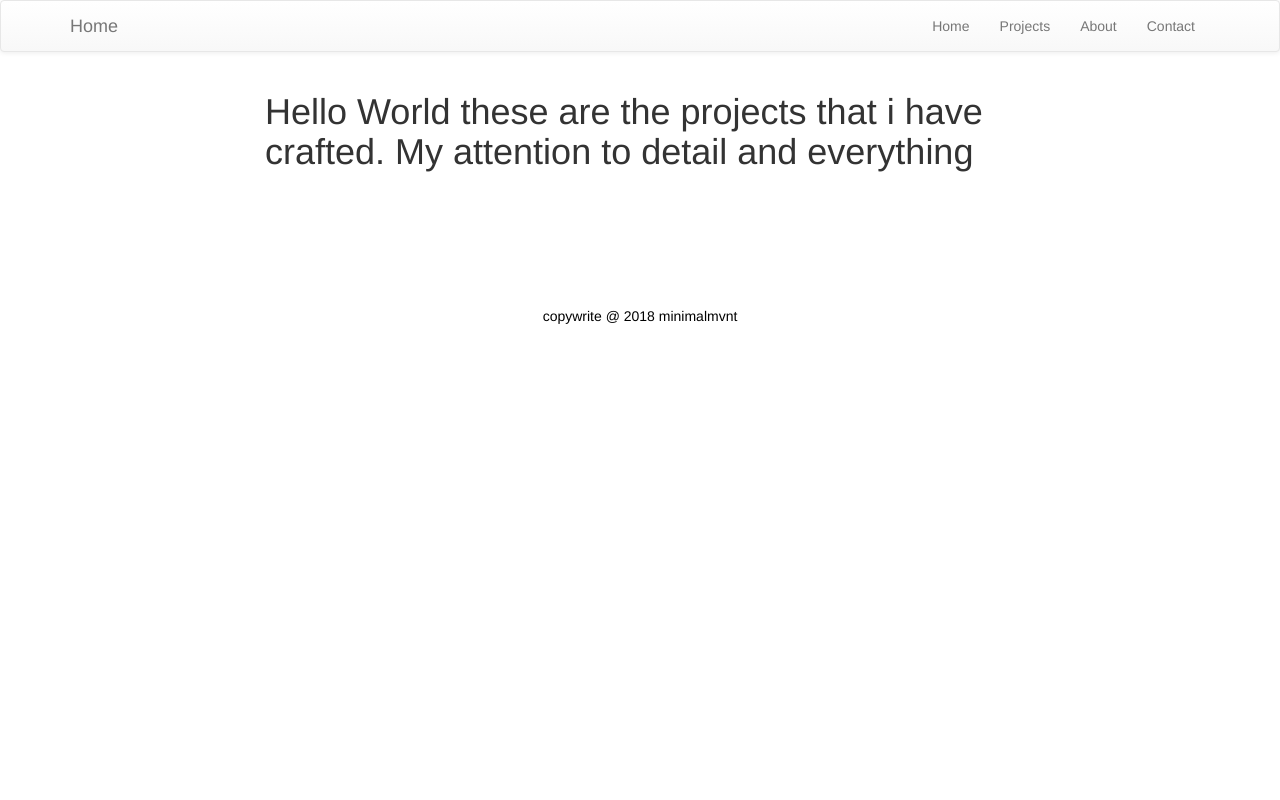
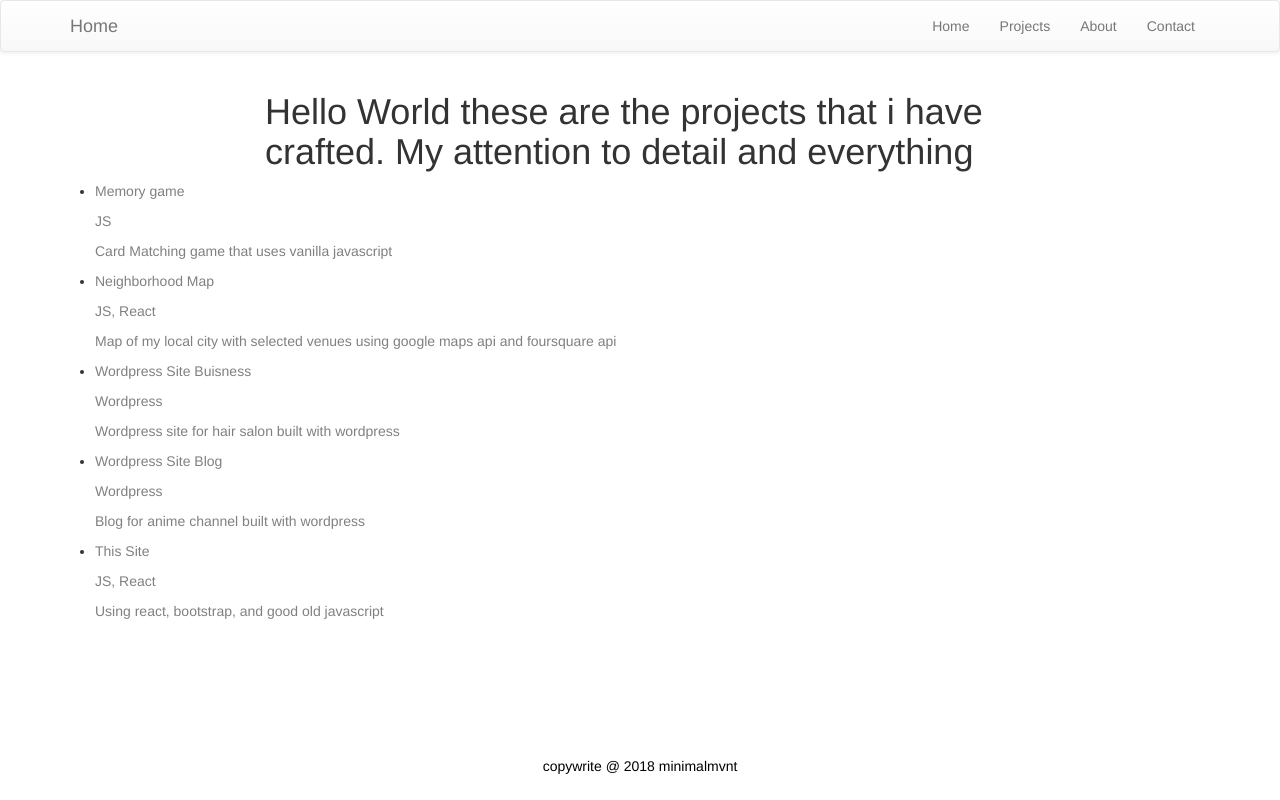
Before and after one commit to frontendops/portfolio-site, a React (Create React App) app: page /projects in a window 1280 px wide. Built offline with nearby package versions, Linux system fonts and the light colour scheme.

Commit message:
projects array & contact input fields

```diff
--- a/src/components/Contact.js
+++ b/src/components/Contact.js
@@ -3,6 +3,16 @@ import { Link } from 'react-router-dom';
 import { Jumbotron, Grid, Row, Col, Image, Button} from 'react-bootstrap';
 
 class Contact extends Component {
+    state = {
+        name: '',
+        email: '',
+        content: ''
+    }
+
+    handleChange = (e) => {
+        this.setState({ [e.target.name]: e.target.value })
+    }
+
   render() {
     return (
         <fragment>
@@ -12,6 +22,19 @@ class Contact extends Component {
                         <h3 className="contact-text">Let me know what you need</h3>
                     </Col>
                 </Row>
+                <Row>
+                    <form>
+                        <label>Name:
+                            <input type="text" name="name" value={this.state.name} onChange={this.handleChange} />
+                        </label>
+                        <label>
+                            Email: <input type="text" name="email" value={this.state.email} onChange={this.handleChange} />
+                        </label>
+                        <label>Content:
+                            <input type="text" name="content" value={this.state.content} onChange={this.handleChange} />
+                        </label>
+                    </form>
+                </Row>
             </Grid>
         </fragment>
 
--- a/src/components/Projects.js
+++ b/src/components/Projects.js
@@ -3,6 +3,36 @@ import { Link } from 'react-router-dom';
 import { Jumbotron, Grid, Row, Col, Image, Button} from 'react-bootstrap';
 
 class Projects extends Component {
+    state = {
+        projects : [
+            {"name": "Memory game",
+             "tech": "JS",
+             "description": "Card Matching game that uses vanilla javascript",
+             "img": ""
+            },
+            {"name": "Neighborhood Map",
+             "tech": "JS, React",
+             "description": "Map of my local city with selected venues using google maps api and foursquare api",
+             "img": ""
+            },
+            {"name": "Wordpress Site Buisness",
+             "tech": "Wordpress",
+             "description": "Wordpress site for hair salon built with wordpress",
+             "img": ""
+            },
+            {"name": "Wordpress Site Blog",
+             "tech": "Wordpress",
+             "description": "Blog for anime channel built with wordpress",
+             "img": ""
+            },
+            {"name": "This Site",
+             "tech": "JS, React",
+             "description": "Using react, bootstrap, and good old javascript ",
+             "img": ""
+            },
+        ]
+    }
+
   render() {
     return (
         <fragment>
@@ -10,6 +40,24 @@ class Projects extends Component {
                 <Row>
                     <Col xs={12} sm={8} smOffset={2} >
                         <h1>Hello World these are the projects that i have crafted. My attention to detail and everything</h1>
+                    </Col>
+                </Row>
+
+                <Row>
+                    <Col>
+                        <ul>
+                            { this.state.projects.map( (project) => {
+                                return (
+                                    <li>
+                                        <p>{project.name}</p>
+                                        <p>{project.tech}</p>
+                                        <p>{project.description}</p>
+                                    </li>
+                                )
+                            })
+
+                            }
+                        </ul>
                     </Col>
                 </Row>
             </Grid>
```
